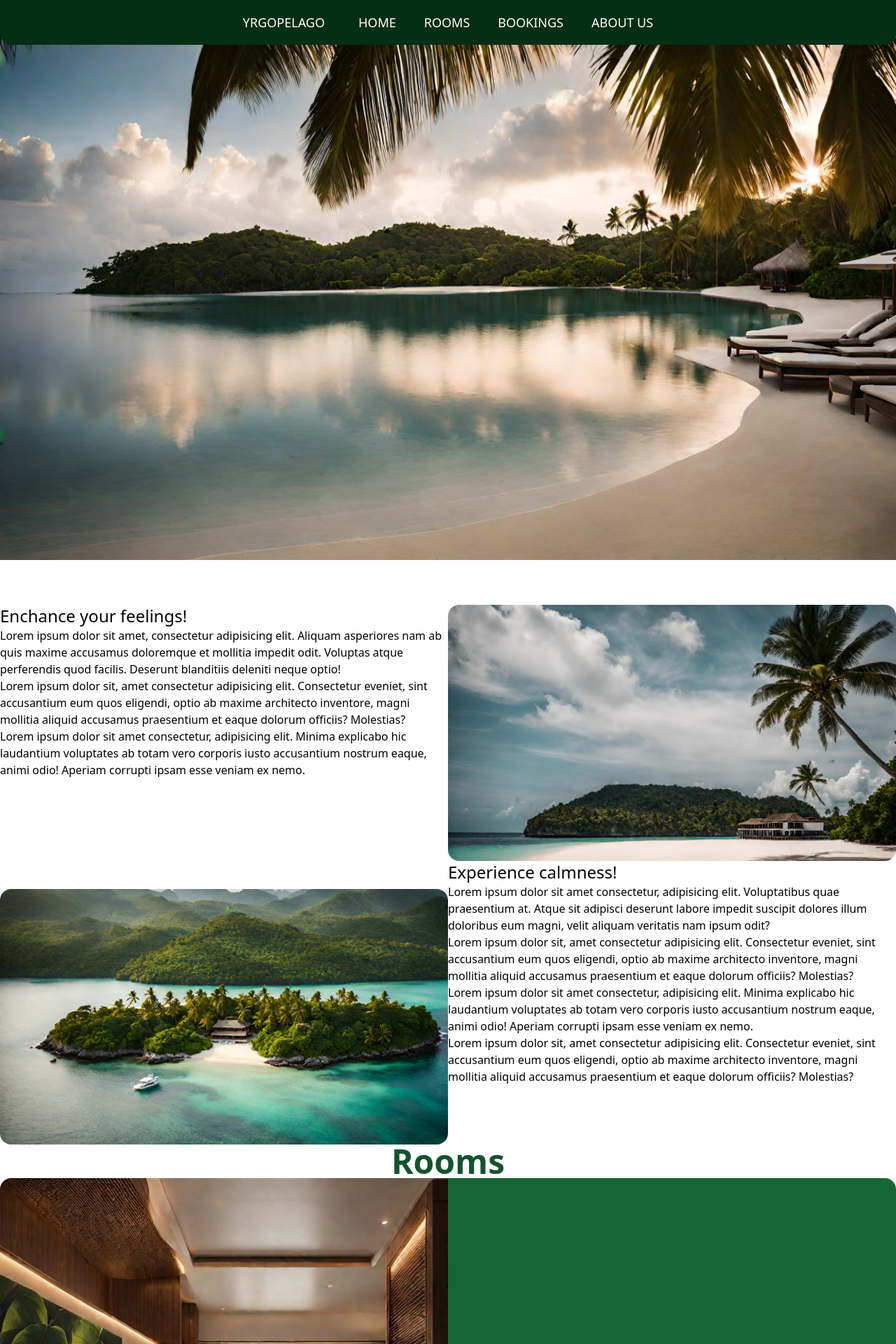
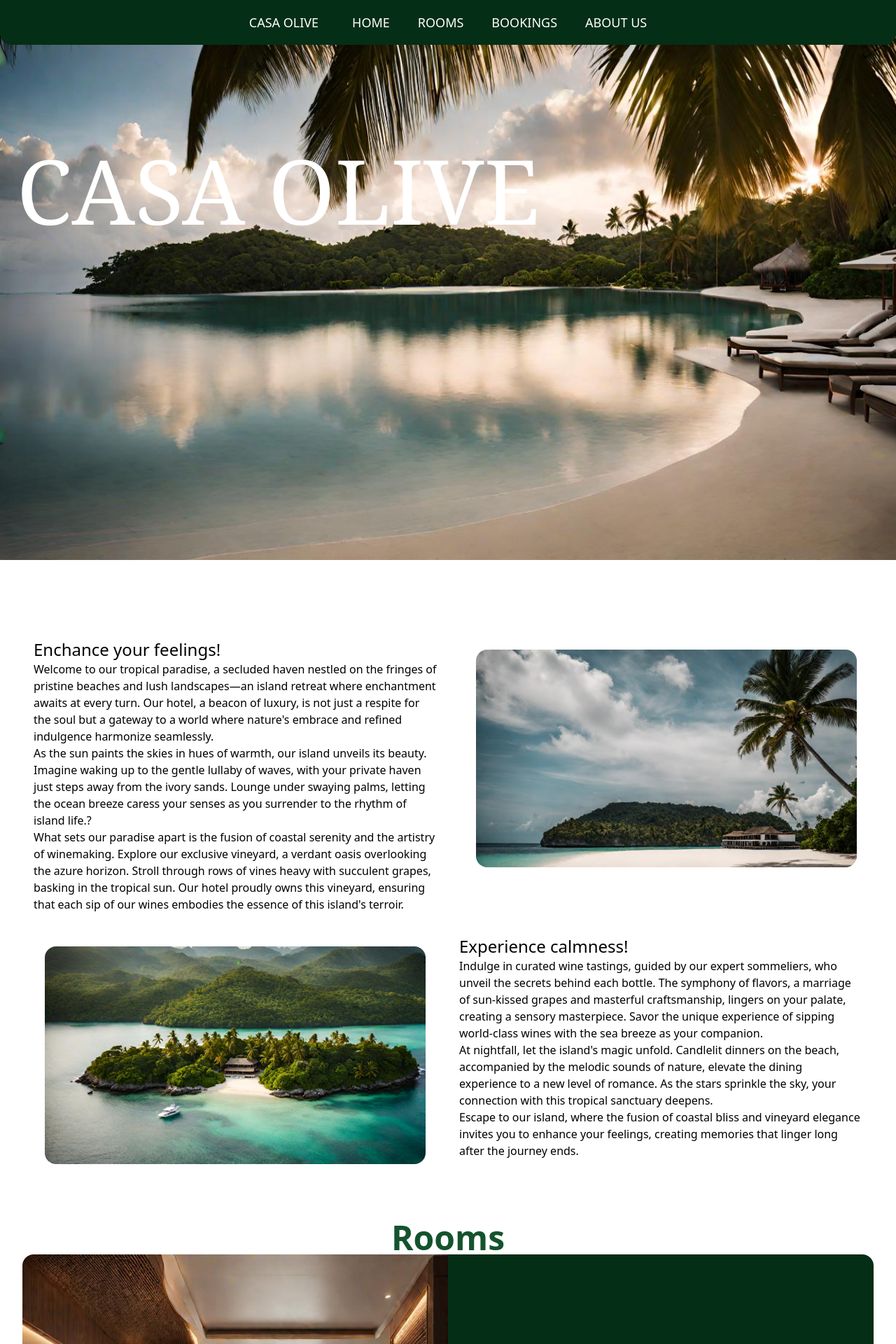
Before and after one commit to OsborneLinus/yrgopelago, a PHP site: page / in a window 1280 px wide. Shown: the top 1920 px of the page at 70% size. Run offline with PHP 8.4, Linux system fonts and the light colour scheme; some libraries are stand-ins or nearby versions.

Commit message:
Made changes to fix database connection for live environment and CSS to work on one.com

```diff
--- a/body.php
+++ b/body.php
@@ -1,32 +1,33 @@
 <section class="flex justify-center items-center h-screen">
-    <div class="h-screen bg-cover bg-fixed bg-no-repeat absolute top-0 right-0 left-0" style="background-image: url(media/SunbedsOnShore.jpg)"></div>
+    <div class="h-screen bg-cover bg-fixed bg-no-repeat absolute top-0 right-0 left-0" style="background-image: url(media/SunbedsOnShore.jpg)">
+        <p class="z-20 absolute top-52 text-9xl text-white font-serif pl-6">CASA OLIVE </p>
+    </div>
 </section>
 
-<section class="flex flex-col m-0 h-full md:grid grid-cols-2">
-    <div class="flex flex-col">
+<section class="flex flex-col m-8 h-full md:m-8 md:grid grid-cols-2">
+    <div class="flex flex-col p-4">
         <h2 class="text-2xl">Enchance your feelings!</h2>
-        <p>Lorem ipsum dolor sit amet, consectetur adipisicing elit. Aliquam asperiores nam ab quis maxime accusamus doloremque et mollitia impedit odit. Voluptas atque perferendis quod facilis. Deserunt blanditiis deleniti neque optio!</p>
-        <p>Lorem ipsum dolor sit, amet consectetur adipisicing elit. Consectetur eveniet, sint accusantium eum quos eligendi, optio ab maxime architecto inventore, magni mollitia aliquid accusamus praesentium et eaque dolorum officiis? Molestias?</p>
-        <p>Lorem ipsum dolor sit amet consectetur, adipisicing elit. Minima explicabo hic laudantium voluptates ab totam vero corporis iusto accusantium nostrum eaque, animi odio! Aperiam corrupti ipsam esse veniam ex nemo.</p>
+        <p>Welcome to our tropical paradise, a secluded haven nestled on the fringes of pristine beaches and lush landscapes—an island retreat where enchantment awaits at every turn. Our hotel, a beacon of luxury, is not just a respite for the soul but a gateway to a world where nature's embrace and refined indulgence harmonize seamlessly.</p>
+        <p>As the sun paints the skies in hues of warmth, our island unveils its beauty. Imagine waking up to the gentle lullaby of waves, with your private haven just steps away from the ivory sands. Lounge under swaying palms, letting the ocean breeze caress your senses as you surrender to the rhythm of island life.?</p>
+        <p>What sets our paradise apart is the fusion of coastal serenity and the artistry of winemaking. Explore our exclusive vineyard, a verdant oasis overlooking the azure horizon. Stroll through rows of vines heavy with succulent grapes, basking in the tropical sun. Our hotel proudly owns this vineyard, ensuring that each sip of our wines embodies the essence of this island's terroir.</p>
     </div>
-    <div class="bg-no-repeat h-fit">
-        <img class="rounded-2xl" src="media/enPalmochHotell.jpg" alt="Outskirts of an island with view over water">
+    <div class="bg-no-repeat h-fit m-8">
+        <img class="rounded-2xl md:ml-2" src="media/enPalmochHotell.jpg" alt="Outskirts of an island with view over water">
     </div>
 
 
-    <div class="bg-no-repeat h-fit mt-10">
+    <div class="bg-no-repeat h-fit m-8">
         <img class="rounded-2xl" src="media/ensamtHusonIsland.jpg" alt="Outskirts of an island with view over water">
     </div>
-    <div class="flex flex-col mb-10">
+    <div class="flex flex-col mb-10 p-4">
         <h2 class="text-2xl">Experience calmness!</h2>
-        <p>Lorem ipsum dolor sit amet consectetur, adipisicing elit. Voluptatibus quae praesentium at. Atque sit adipisci deserunt labore impedit suscipit dolores illum doloribus eum magni, velit aliquam veritatis nam ipsum odit?</p>
-        <p>Lorem ipsum dolor sit, amet consectetur adipisicing elit. Consectetur eveniet, sint accusantium eum quos eligendi, optio ab maxime architecto inventore, magni mollitia aliquid accusamus praesentium et eaque dolorum officiis? Molestias?</p>
-        <p>Lorem ipsum dolor sit amet consectetur, adipisicing elit. Minima explicabo hic laudantium voluptates ab totam vero corporis iusto accusantium nostrum eaque, animi odio! Aperiam corrupti ipsam esse veniam ex nemo.</p>
-        <p>Lorem ipsum dolor sit, amet consectetur adipisicing elit. Consectetur eveniet, sint accusantium eum quos eligendi, optio ab maxime architecto inventore, magni mollitia aliquid accusamus praesentium et eaque dolorum officiis? Molestias?</p>
+        <p>Indulge in curated wine tastings, guided by our expert sommeliers, who unveil the secrets behind each bottle. The symphony of flavors, a marriage of sun-kissed grapes and masterful craftsmanship, lingers on your palate, creating a sensory masterpiece. Savor the unique experience of sipping world-class wines with the sea breeze as your companion.</p>
+        <p>At nightfall, let the island's magic unfold. Candlelit dinners on the beach, accompanied by the melodic sounds of nature, elevate the dining experience to a new level of romance. As the stars sprinkle the sky, your connection with this tropical sanctuary deepens.
+        <p>Escape to our island, where the fusion of coastal bliss and vineyard elegance invites you to enhance your feelings, creating memories that linger long after the journey ends.</p>
     </div>
 </section>
 
-<section class="flex flex-col">
+<section class="flex flex-col m-8">
     <a class="custom" href="">
         <h1 class="font-semibold text-5xl text-green-900 text-center">Rooms</h1>
     </a>
@@ -34,12 +35,12 @@
         <div>
             <img class="rounded-t-2xl md:rounded-none md:rounded-l-2xl" id="picture1" src="media/SuperiorRoom.jpg" alt="Picture of the Standard based room">
         </div>
-        <div class="bg-green-800 flex flex-col justify-center items-center rounded-b-2xl md:rounded-none md:rounded-r-2xl">
+        <div class="bg-green-950 flex flex-col justify-center items-center rounded-b-2xl md:rounded-none md:rounded-r-2xl">
             <h1 class="md:text-2xl lg:text-4xl text-white">Superior Room</h1>
             <p class="text-lg text-gray-300">2 Guests 1 King Size Bed 30m2</p>
             <form action="input.php" method="get">
                 <input type="hidden" name="roomType" value="superior">
-                <button type="submit">Check availability</button>
+                <button class="bg-white mb-1 rounded-md px-1" type="submit">Check availability</button>
             </form>
         </div>
     </div>
@@ -47,12 +48,12 @@
         <div>
             <img class="rounded-t-2xl md:rounded-none md:rounded-l-2xl" id="picture2" src="media/DeluxeRoom.jpg" alt="Picture 2">
         </div>
-        <div class="bg-green-800 flex flex-col justify-center items-center rounded-b-2xl md:rounded-none md:rounded-r-2xl">
+        <div class="bg-green-950 flex flex-col justify-center items-center rounded-b-2xl md:rounded-none md:rounded-r-2xl">
             <h1 class="md:text-2xl lg:text-4xl text-white">Deluxe Room</h1>
             <p class="text-lg text-gray-300">2 Guests 1 Queen Size Bed 22m2</p>
             <form action="input.php" method="get">
                 <input type="hidden" name="roomType" value="deluxe">
-                <button type="submit">Check availability</button>
+                <button class="bg-white mb-1 rounded-md px-1" type="submit">Check availability</button>
             </form>
         </div>
     </div>
@@ -60,25 +61,28 @@
         <div>
             <img class="rounded-t-2xl md:rounded-none md:rounded-l-2xl" id="picture3" src="media/StandardRoom.jpg" alt="Picture 3">
         </div>
-        <div class="bg-green-800 flex flex-col justify-center items-center rounded-b-2xl md:rounded-none md:rounded-r-2xl">
+        <div class="bg-green-950 flex flex-col justify-center items-center rounded-b-2xl md:rounded-none md:rounded-r-2xl">
             <h1 class="md:text-2xl lg:text-4xl text-white">Standard Room</h1>
             <p class="text-lg text-gray-300">2 Guests 2 Twin Size Beds 15m2</p>
             <form action="input.php" method="get">
                 <input type="hidden" name="roomType" value="standard">
-                <button type="submit">Check availability</button>
+                <button class="bg-white mb-1 rounded-md px-1" type="submit">Check availability</button>
             </form>
         </div>
     </div>
 </section>
 <section>
-    <div class="mb-5">
+    <div class="m-8">
         <h1 class="custom flex justify-center text-2xl font-semibold text-green-900">Features</h1>
         <div class="flex flex-col md:flex-row gap-10 items-center justify-center">
             <div class="custom relative group">
-                <h3 class="text-xl text-green-900">Dolphin Safari</h3>
-                <img class="rounded-lg" src="media/dolphins.jpg" alt="dolphins swimming">
+                <h3 class="text-xl text-green-900">Explore the Vineyard</h3>
+                <img class="rounded-lg" src="media/vineyard.jpg" alt="vineyard on a hill">
                 <div class="opacity-0 group-hover:opacity-100 duration-300 absolute inset-x-0 bottom-0 top-0 flex justify-center text-green-800 bg-white md:text-base overflow-scroll lg:text-xl">
-                    <p>Embark on a captivating dolphin safari around your island hotel. Cruise along the coastline in a specialized boat as expert guides share insights into marine life. Anticipate the thrill of encountering playful dolphins in their natural habitat, witnessing their acrobatic displays and joyful leaps.</p>
+                    <p>
+                        Embark on an enchanting journey through our picturesque vineyard, a haven where nature's artistry and winemaking expertise converge. Traverse the verdant landscapes, where sun-drenched grapes await their transformation into liquid gold. Picture yourself strolling amidst the vines, guided by the allure of discovery and the promise of extraordinary flavors.
+
+                        Step into our inviting winery, where every bottle tells a story of terroir and tradition. Our passionate sommeliers await, ready to curate an unforgettable tasting experience. Immerse yourself in the symphony of aromas and notes, each sip a portal to the essence of our region. Join us in savoring the poetry of the vine, and let the journey into exceptional wines become your own.</p>
                 </div>
 
             </div>
--- a/bookings/bookableCell.php
+++ b/bookings/bookableCell.php
@@ -84,7 +84,7 @@ class BookableCell
 
                 if ($dbState) {
                     // skicka mail
-                    $body = 'Hej ' . $name . '!<br>Välkommen till oss!' . implode(", ", $dates) . '<br> Du har bokat rummet ' . ucfirst($_GET['roomType']) . '<br> Kostnad: ' . $totalcost;
+                    $body = 'Hej ' . $name . '!<br>Välkommen till oss!' . implode(", ", $dates) . '<br> Du har bokat rummet ' . ucfirst($_GET['roomType']) . '<br> Kostnad: $' . $totalcost;
 
                     $mailersendWrapper = new MailersendWrapper;
                     $sendstate = $mailersendWrapper->sendEmail($email, $body);
--- a/header.php
+++ b/header.php
@@ -5,16 +5,15 @@
     <meta charset="UTF-8" />
     <meta name="viewport" content="width=device-width, initial-scale=1.0" />
     <script src="https://cdn.tailwindcss.com"></script>
-
-    <link rel="stylesheet" href="/styles/styles.css" />
-    <title>Yrgopelago</title>
+    <link rel="stylesheet" href="styles/styles.css" />
+    <title>Casa Olive</title>
 </head>
 
 <body>
     <header>
         <div class=" flex">
             <nav id="navbar" class="hidden w-full text-xs md:flex md:text-lg bg-green-950 md: justify-center h-16 relative top-0 z-10 text-white items-center  space-x-10 px-10 rounded-b-2xl">
-                <p class="hidden md:block">YRGOPELAGO</p>
+                <p class="hidden md:block">CASA OLIVE</p>
                 <a class="pl-2" href="index.php">HOME</a>
                 <a href="#">ROOMS</a>
                 <a href="#">BOOKINGS</a>
--- a/input.php
+++ b/input.php
@@ -1,4 +1,8 @@
 <?php
+require 'mailersend/email.php';
+require 'bookings/bookings.php';
+require 'bookings/curl.php';
+require '/Users/linusholm/Documents/yrgopelago/bookings/bookableCell.php';
 
 require 'header.php';
 require 'bookings/rendercalendar.php';
```
Also changed, not shown: bookings/rendercalendar.php (+10 -0 lines), styles/styles.css (+13 -13 lines), media/vineyard.jpg (added).
